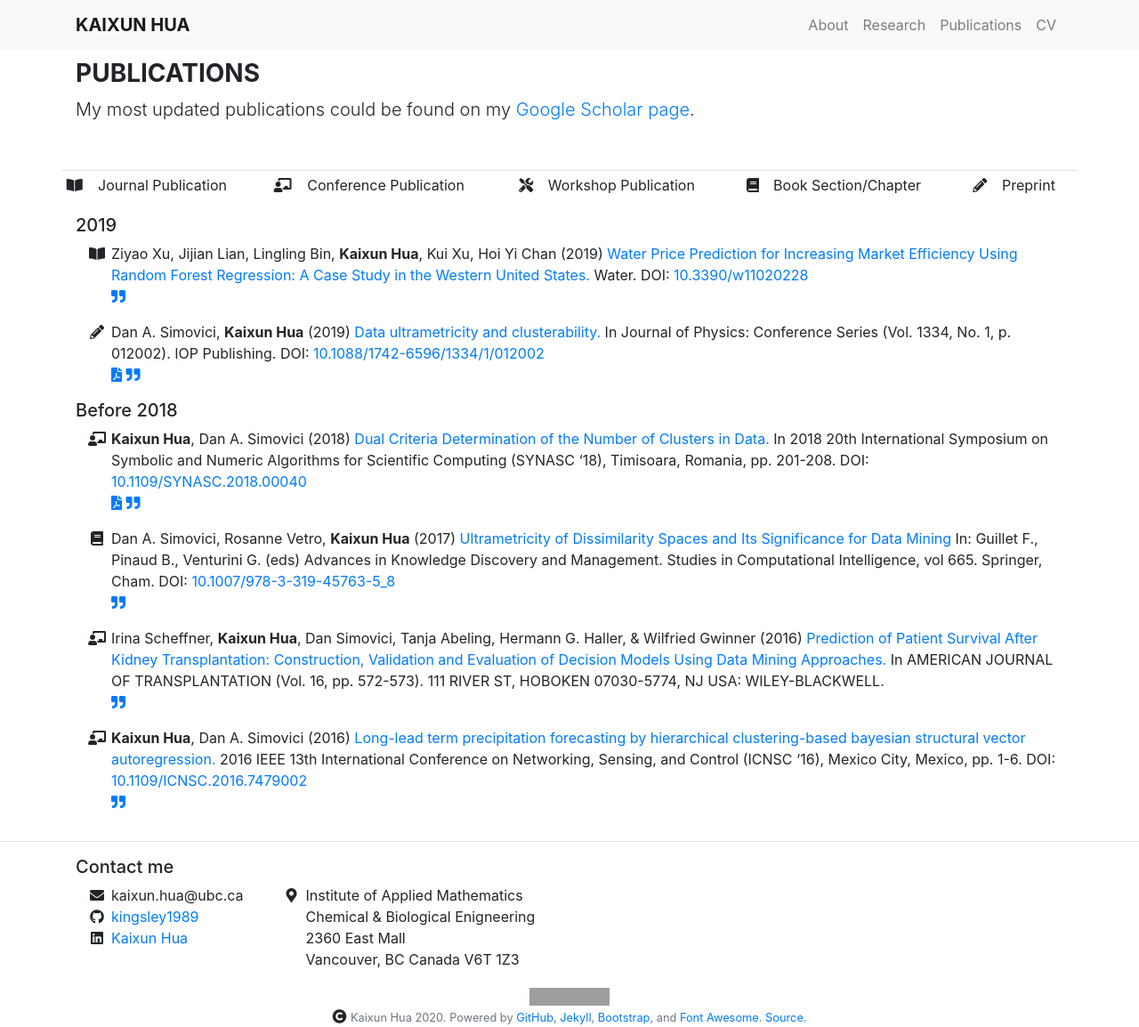
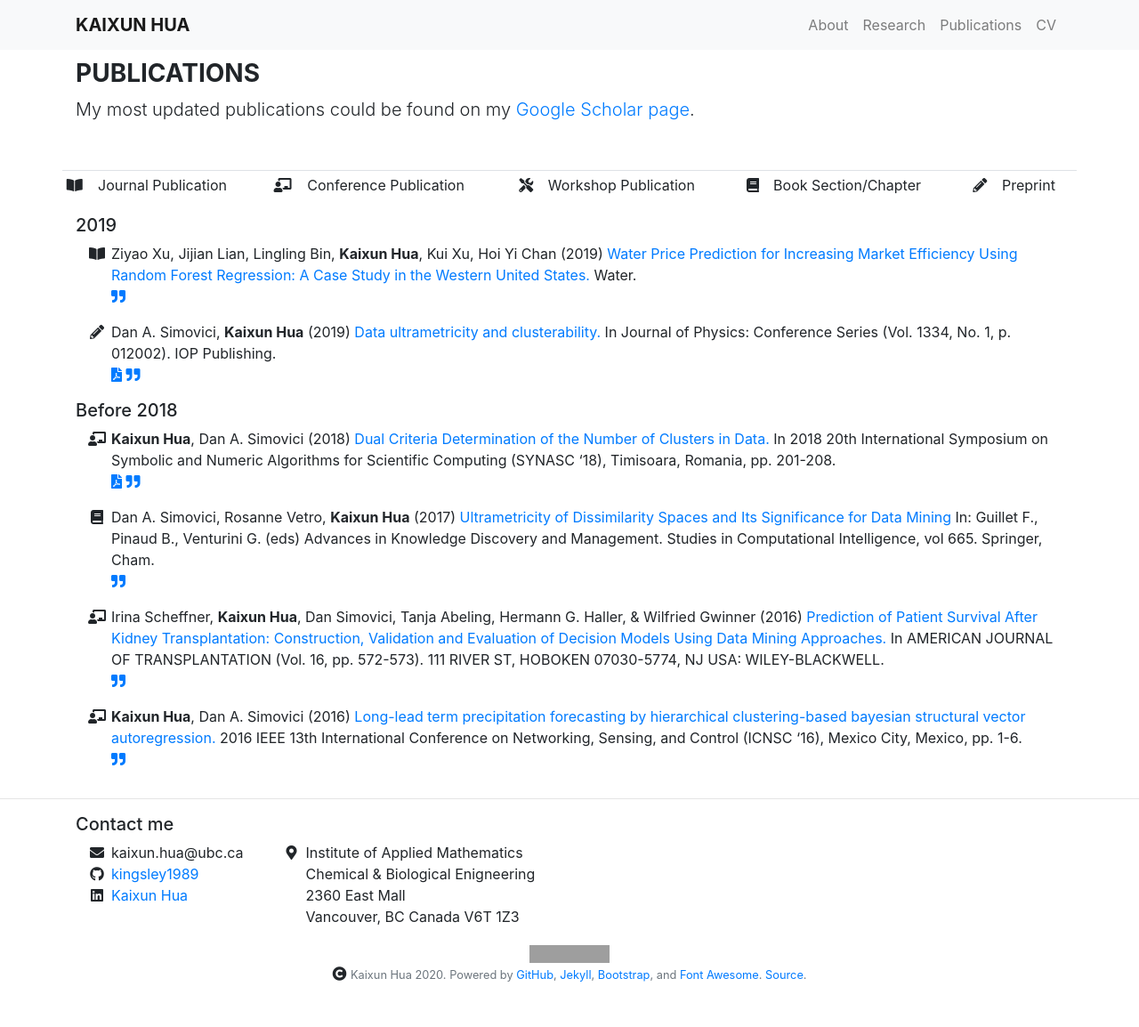
Before and after one commit to kingsley1989/kingsley1989.github.io, a Jekyll site: the page built from _pages/publications.md, in a window 1280 px wide. Shown: the whole page at 89% size. Built offline with Jekyll 4.4.1, drawn with Linux system fonts in a browser that asks for light colours; nearby versions of some CDN libraries; after the commit the page ends 1106 px from its top, so only the background shows below that; grey boxes are pictures that could not be loaded.

Commit message:
update pub layout

```diff
--- a/_data/publications.yml
+++ b/_data/publications.yml
@@ -32,7 +32,6 @@ publications:
       Kaixun Hua, Dan A. Simovici (2016)
       [Long-lead term precipitation forecasting by hierarchical clustering-based bayesian structural vector autoregression.](https://ieeexplore.ieee.org/abstract/document/7479002)
       2016 IEEE 13th International Conference on Networking, Sensing, and Control (ICNSC '16), Mexico City, Mexico, pp. 1-6.
-      DOI: [10.1109/ICNSC.2016.7479002](http://doi.org/10.1109/ICNSC.2016.7479002)
     year: 2016
     venue: conference
     type: before-2018
@@ -55,7 +54,6 @@ publications:
       Kaixun Hua, Dan A. Simovici (2018)
       [Dual Criteria Determination of the Number of Clusters in Data.](https://ieeexplore.ieee.org/abstract/document/8750738)
       In 2018 20th International Symposium on Symbolic and Numeric Algorithms for Scientific Computing (SYNASC '18), Timisoara, Romania, pp. 201-208.
-      DOI: [10.1109/SYNASC.2018.00040](http://doi.org/10.1109/SYNASC.2018.00040)
     year: 2018
     venue: conference
     type: before-2018
@@ -79,7 +77,6 @@ publications:
       Dan A. Simovici, Kaixun Hua (2019)
       [Data ultrametricity and clusterability.](https://iopscience.iop.org/article/10.1088/1742-6596/1334/1/012002/meta)
       In Journal of Physics: Conference Series (Vol. 1334, No. 1, p. 012002). IOP Publishing.
-      DOI: [10.1088/1742-6596/1334/1/012002](https://doi.org/10.1088/1742-6596/1334/1/012002)
     year: 2019
     venue: preprint
     type: 2019
@@ -105,7 +102,7 @@ publications:
   - citation: |
       Ziyao Xu, Jijian Lian, Lingling Bin, Kaixun Hua, Kui Xu, Hoi Yi Chan (2019)
       [Water Price Prediction for Increasing Market Efficiency Using Random Forest Regression: A Case Study in the Western United States.](https://www.mdpi.com/2073-4441/11/2/228)
-      Water. DOI: [10.3390/w11020228](https://doi.org/10.3390/w11020228)
+      Water.
     year: 2019
     venue: journal
     type: 2019
@@ -156,7 +153,7 @@ publications:
         [Ultrametricity of Dissimilarity Spaces and Its Significance for Data Mining](https://link.springer.com/chapter/10.1007/978-3-319-45763-5_8)
         In: Guillet F., Pinaud B., Venturini G. (eds)
         Advances in Knowledge Discovery and Management. Studies in Computational Intelligence, vol 665.
-        Springer, Cham. DOI: [10.1007/978-3-319-45763-5_8](https://doi.org/10.1007/978-3-319-45763-5_8)
+        Springer, Cham.
     year: 2017
     venue: book
     type: before-2018
```
